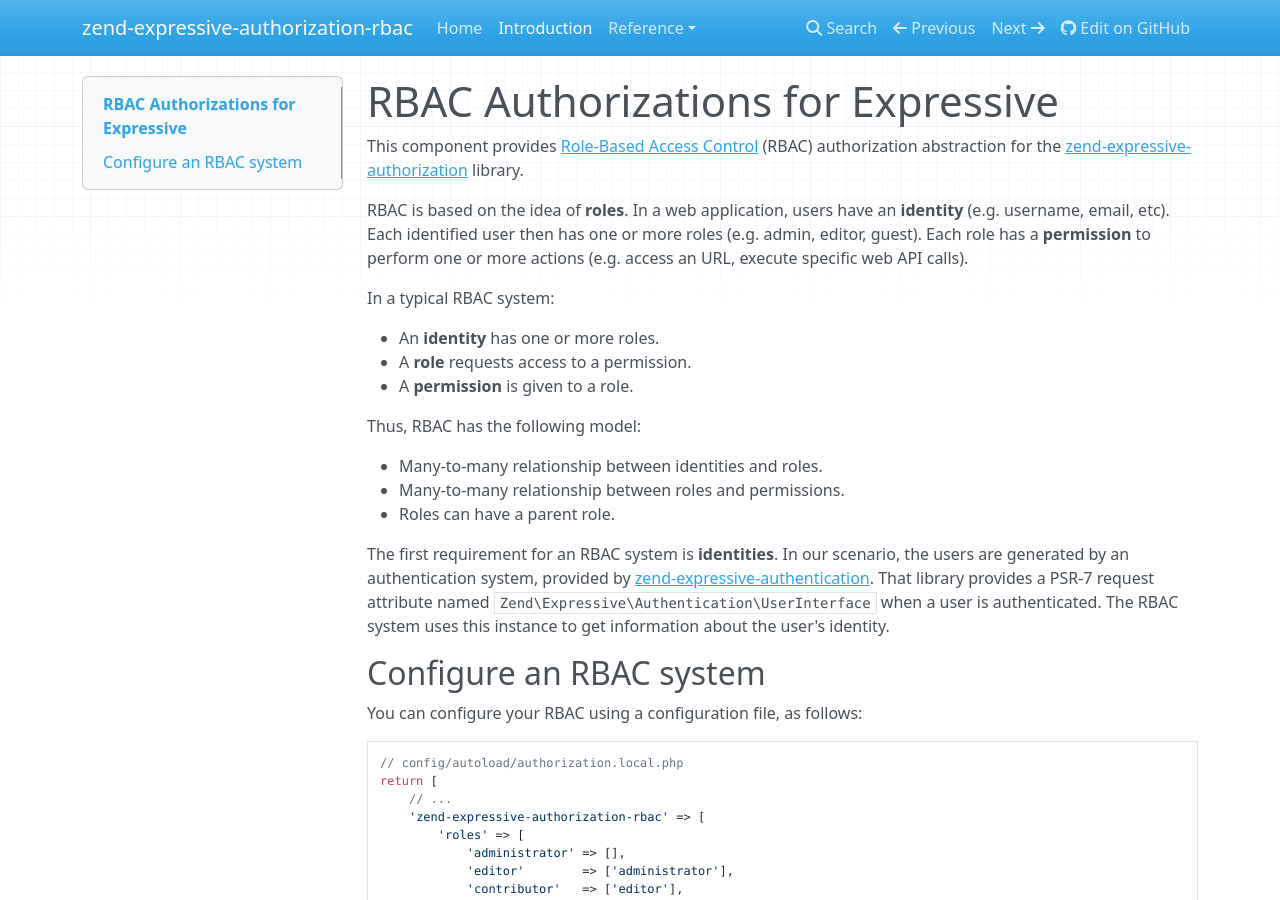
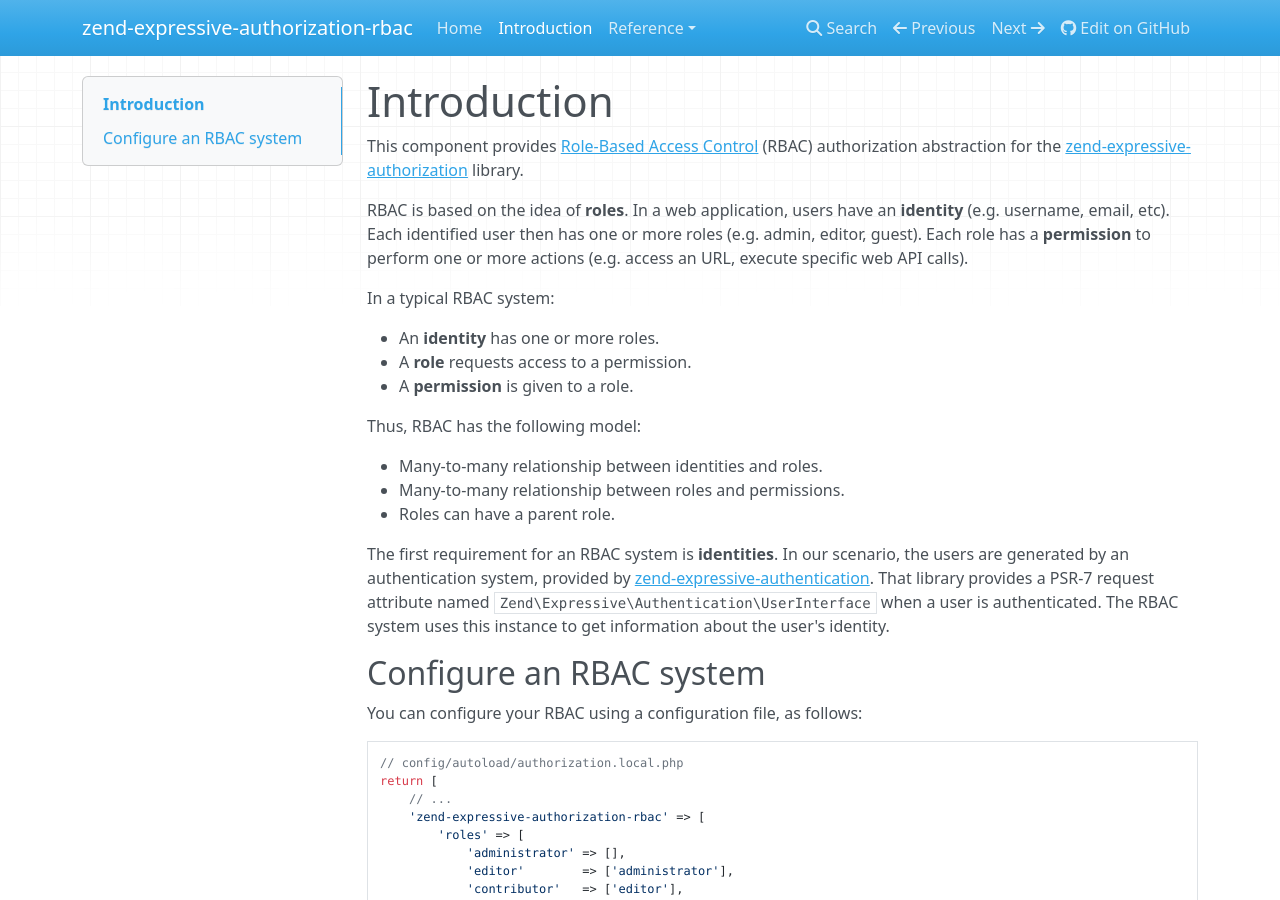
Before and after one commit to zendframework/zend-expressive-authorization-rbac, an MkDocs documentation site: the page built from docs/book/v1/intro.md, in a window 1280 px wide and 900 px high. Built offline with MkDocs 1.6.1, drawn with Linux system fonts in a browser that asks for light colours; nearby versions of some CDN libraries; old or Windows-style settings are respelled for this version of MkDocs.

Commit message:
Syncs page title for introduction with navigation

```diff
--- a/docs/book/v1/intro.md
+++ b/docs/book/v1/intro.md
@@ -1,4 +1,4 @@
-# RBAC Authorizations for Expressive
+# Introduction
 
 This component provides [Role-Based Access Control](https://en.wikipedia.org/wiki/Role-based_access_control)
 (RBAC) authorization abstraction for the [zend-expressive-authorization](https://github.com/zendframework/zend-expressive-authentication)
```
Also changed, not shown: docs/book/v1/dynamic-assertion.md (+1 -1 lines).
